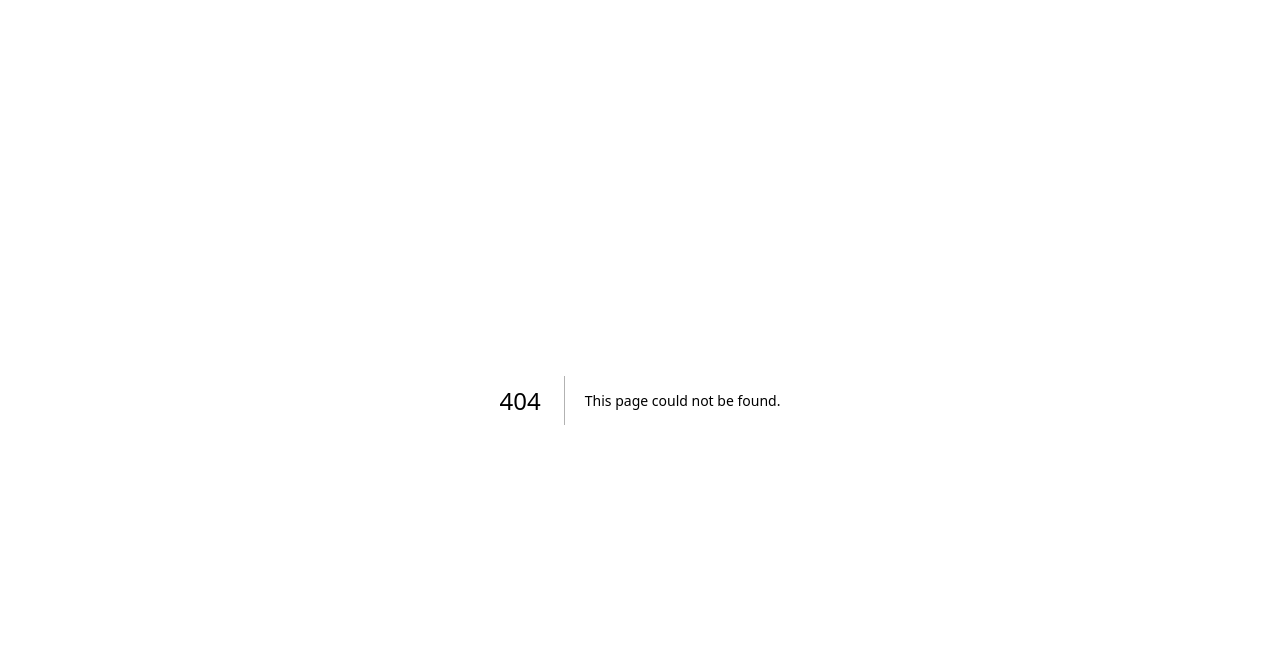
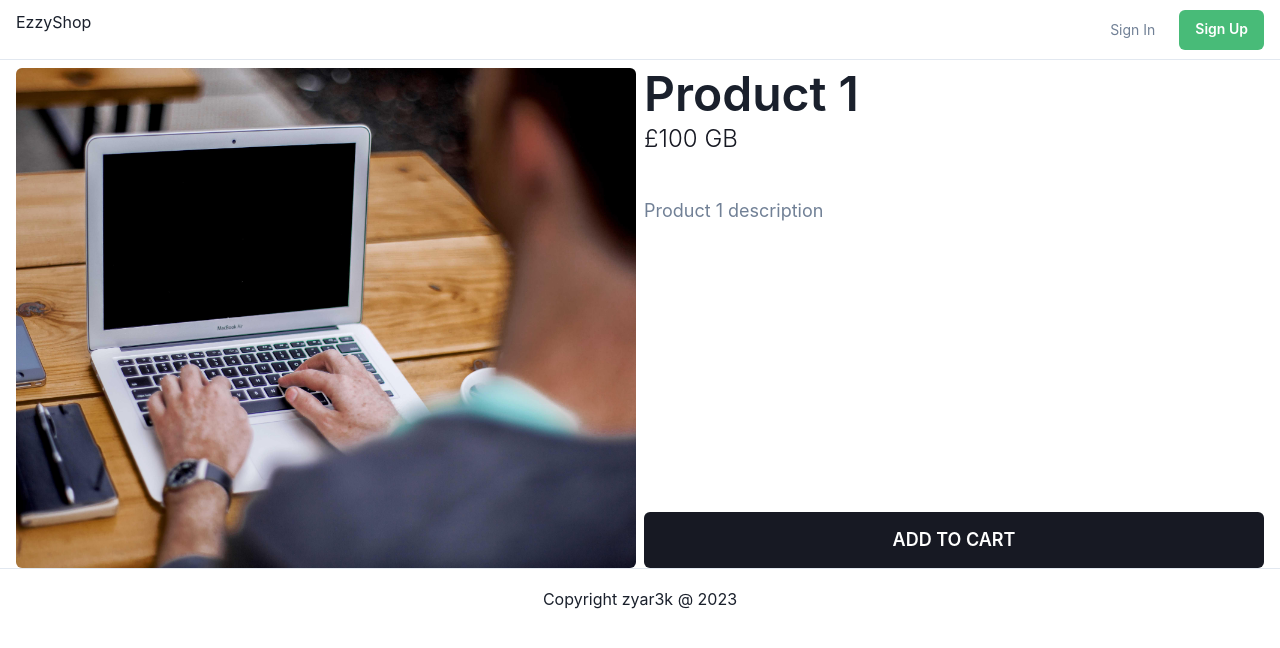
Before and after one commit to Zyar3k/online-shop-23__frontend, a Next.js app: page /product/1 in a window 1280 px wide. Before the commit this address had no page. Shown: the top 648 px of the page. Built offline with nearby package versions, Linux system fonts and the light colour scheme.

Commit message:
Add specific product page

```diff
--- a/pages/_app.js
+++ b/pages/_app.js
@@ -1,10 +1,14 @@
+import Layout from "@/components/Layout";
 import "@/styles/globals.css";
 
 import { ChakraProvider } from "@chakra-ui/react";
 
 export default function App({ Component, pageProps }) {
-  return(
-  <ChakraProvider>
-    <Component {...pageProps} />
-  </ChakraProvider>);
+  return (
+    <ChakraProvider>
+      <Layout>
+        <Component {...pageProps} />
+      </Layout>
+    </ChakraProvider>
+  );
 }
--- /dev/null
+++ b/pages/product/[id].js
@@ -0,0 +1,79 @@
+import { useRouter } from "next/router";
+import { data } from "@/utils/data";
+import {
+  Container,
+  Flex,
+  SimpleGrid,
+  Image,
+  Heading,
+  Box,
+  Stack,
+  Text,
+  useColorModeValue,
+  Button,
+} from "@chakra-ui/react";
+
+const ProductPage = () => {
+  const router = useRouter();
+  const { id } = router.query;
+
+  const product = data.products.find((product) => product.id === parseInt(id));
+  if (!product) {
+    return <div>Product not found</div>;
+  }
+  return (
+    <Container maxW={"container.xl"} mt={2}>
+      <SimpleGrid columns={[1, 2]} spacing={2}>
+        <Flex>
+          <Image
+            src={`/images${product.image}`}
+            rounded={"md"}
+            fit={"cover"}
+            align={"center"}
+            alt={product.title}
+            w={"100%"}
+            h={{ base: "100%", sm: "400px", lg: "500px" }}
+          />
+        </Flex>
+        <Stack spacing={{ base: 6, md: 10 }}>
+          <Box as={"header"}>
+            <Heading
+              lineHeight={1.1}
+              fontWeight={600}
+              fontSize={{ base: "2xl", sm: "4xl", lg: "5xl" }}
+            >
+              {product.title}
+            </Heading>
+            <Text
+              color={useColorModeValue("gray.900", "gray.400")}
+              fontWeight={300}
+              fontSize={"2xl"}
+            >{`£${product.price} GB`}</Text>
+          </Box>
+          <Text
+            color={useColorModeValue("gray.500", "gray.400")}
+            fontSize={"lg"}
+          >
+            {product.description}
+          </Text>
+          <Flex flexGrow={1} alignItems={"end"}>
+            <Button
+              rounded={"md"}
+              w={"full"}
+              mt={8}
+              size={"lg"}
+              py={"7"}
+              bg={useColorModeValue("gray.900", "gray.50")}
+              color={useColorModeValue("white", "gray.900")}
+              textTransform="uppercase"
+            >
+              Add to cart
+            </Button>
+          </Flex>
+        </Stack>
+      </SimpleGrid>
+    </Container>
+  );
+};
+
+export default ProductPage;
```
Also changed, not shown: pages/index.js (+3 -6 lines).
